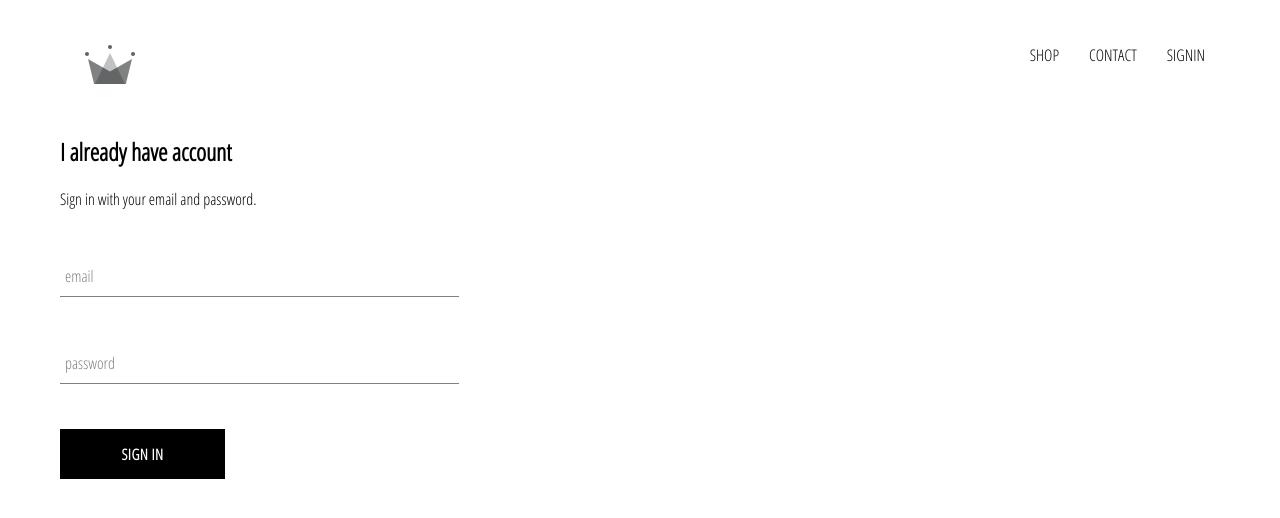
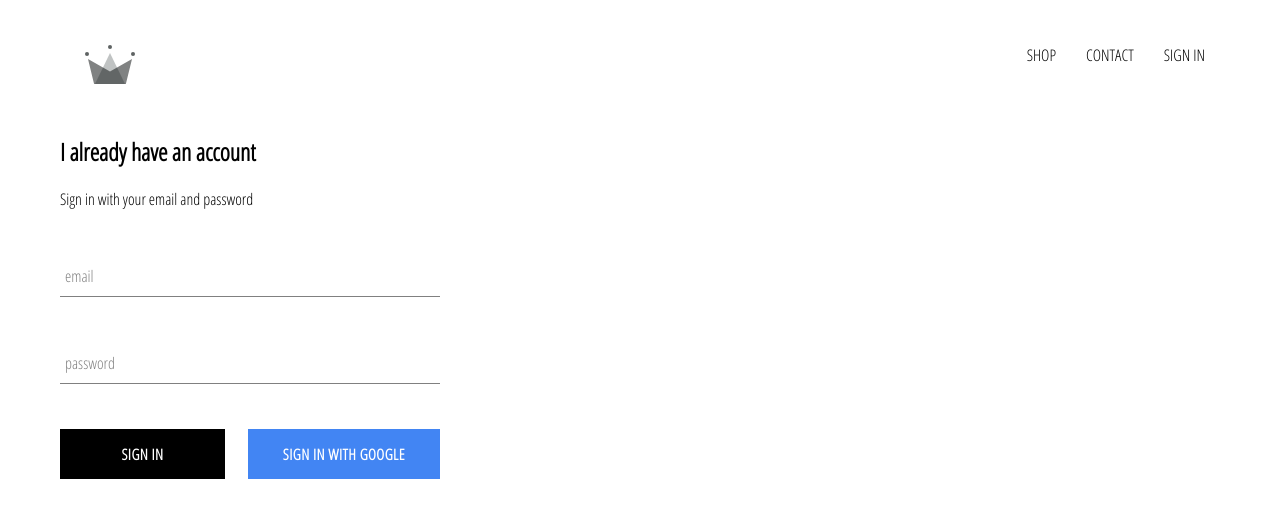
Before and after one commit to namnguyen08/peticVN, a React (Create React App) app: page /signin in a window 1280 px wide. Shown: the top 518 px of the page. Built offline with nearby package versions, Linux system fonts and the light colour scheme; no server answers.

Commit message:
integrated firebase into application, create sign in page

```diff
--- a/package.json
+++ b/package.json
@@ -6,6 +6,7 @@
     "@testing-library/jest-dom": "^4.2.4",
     "@testing-library/react": "^9.3.2",
     "@testing-library/user-event": "^7.1.2",
+    "firebase": "^7.14.6",
     "node-sass": "^4.14.1",
     "react": "^16.13.1",
     "react-dom": "^16.13.1",
--- a/src/App.css
+++ b/src/App.css
@@ -6,3 +6,7 @@
     text-decoration: none;
     color: black;
 }
+
+*{
+    box-sizing: border-box;
+}
--- a/src/App.js
+++ b/src/App.js
@@ -3,20 +3,42 @@
 import "./App.css";
 import { Switch, Route } from "react-router-dom";
 import ShopPage from "./pages/shop/shop.component";
-import Header from './components/header/header.component';
-import SignInAndSignUpPage from './pages/sign-in-and-sign-up/sign-in-and-sign-up.component';
+import Header from "./components/header/header.component";
+import SignInAndSignUpPage from "./pages/sign-in-and-sign-up/sign-in-and-sign-up.component";
+import { auth } from "./firebase/firebase.utils";
 
-function App() {
+class App extends React.Component {
+  constructor(){
+    super();
+    this.state = {
+      currentUser: null
+    }
+  }
+
+  unsubscribeFromAuth = null;
+
+  componentDidMount() {
+    this.unsubscribeFromAuth = auth.onAuthStateChanged (user =>{
+      this.setState({currentUser: user});
+    });
+  }
+
+  componentWillUnmount() {
+    this.unsubscribeFromAuth();
+  }
+
+  render() {
     return (
       <div>
-      <Header />
+        <Header currentUser={this.state.currentUser} />
         <Switch>
           <Route exact path="/" component={HomePage} />
           <Route path="/shop" component={ShopPage} />
           <Route path="/signin" component={SignInAndSignUpPage} />
         </Switch>
       </div>
-  );
+    )
+  }
 }
 
 export default App;
--- a/src/components/collection-item/collection-item.component.jsx
+++ b/src/components/collection-item/collection-item.component.jsx
@@ -1,6 +1,5 @@
 import React from "react";
 import "./collection-item.styles.scss";
-import CollectionPreview from "../collection-preview/collection-preview.component";
 
 const CollectionItem = ({id, name, price, imageUrl}) => (
   <div className='collection-item'>
--- a/src/components/custom-button/custom-button.component.jsx
+++ b/src/components/custom-button/custom-button.component.jsx
@@ -1,8 +1,11 @@
 import React from 'react';
 import'./custom-button.styles.scss';
 
-const CustomButton = ({children, ...otherProps}) => (
-    <button className='custom-button' {...otherProps}>
+const CustomButton = ({children, isGoogleSignIn, ...otherProps}) => (
+    <button
+    className={`${isGoogleSignIn ? 'google-sign-in': ''} custom-button`}
+    {...otherProps}
+    >
         {children}
     </button>
 )
--- a/src/components/custom-button/custom-button.styles.scss
+++ b/src/components/custom-button/custom-button.styles.scss
@@ -19,4 +19,14 @@
       color: black;
       border: 1px solid black;
     }
+
+    &.google-sign-in {
+      background-color: #4285f3;
+      color: white;
+
+      &:hover {
+        background-color: #357ae8;
+        border: none;
+      }
+    }
   }
--- a/src/components/header/header.component.jsx
+++ b/src/components/header/header.component.jsx
@@ -1,18 +1,35 @@
 import React from 'react';
+import { Link } from 'react-router-dom';
+
+import { auth } from '../../firebase/firebase.utils';
+
+import { ReactComponent as Logo } from '../../assets/crown.svg';
+
 import './header.styles.scss';
-import {Link} from 'react-router-dom';
-import { ReactComponent as Logo} from '../../assets/crown.svg'
 
-const Header = () => (
-    <div className='header'>
-        <Link className='logo-container' to="/">
-            <Logo className='logo' />
+const Header = ({ currentUser }) => (
+  <div className='header'>
+    <Link className='logo-container' to='/'>
+      <Logo className='logo' />
+    </Link>
+    <div className='options'>
+      <Link className='option' to='/shop'>
+        SHOP
+      </Link>
+      <Link className='option' to='/shop'>
+        CONTACT
+      </Link>
+      {currentUser ? (
+        <div className='option' onClick={() => auth.signOut()}>
+          SIGN OUT
+        </div>
+      ) : (
+        <Link className='option' to='/signin'>
+          SIGN IN
         </Link>
-        <div className="options">
-            <Link className='option' to='/shop'>SHOP</Link>
-            <Link className='option' to='/shop'>CONTACT</Link>
-            <Link className='option' to='/signin'>SIGNIN</Link>
-        </div>
+      )}
     </div>
-)
+  </div>
+);
+
 export default Header;
--- a/src/components/header/header.styles.scss
+++ b/src/components/header/header.styles.scss
@@ -20,6 +20,7 @@
 
       .option {
         padding: 10px 15px;
+        cursor: pointer;
       }
     }
   }
--- a/src/components/sign-in/sign-in.component.jsx
+++ b/src/components/sign-in/sign-in.component.jsx
@@ -1,50 +1,63 @@
-import React from "react";
-import "./sign-in.styles.scss";
-import FormInput from "../form-input/form-input.component";
-import CustomButton from "../custom-button/custom-button.component";
+import React from 'react';
+
+import FormInput from '../form-input/form-input.component';
+import CustomButton from '../custom-button/custom-button.component';
+
+import { signInWithGoogle } from '../../firebase/firebase.utils';
+
+import './sign-in.styles.scss';
 
 class SignIn extends React.Component {
   constructor(props) {
     super(props);
+
     this.state = {
-      email: "",
-      password: "",
+      email: '',
+      password: ''
     };
   }
-  handleSubmit = (event) => {
-    event.prevemtDefault();
-    this.setState({ email: "", password: "" });
+
+  handleSubmit = event => {
+    event.preventDefault();
+
+    this.setState({ email: '', password: '' });
   };
 
-  handChange = (event) => {
+  handleChange = event => {
     const { value, name } = event.target;
+
     this.setState({ [name]: value });
   };
 
   render() {
     return (
-      <div className="sign-in">
-        <h2>I already have account</h2>
-        <span>Sign in with your email and password.</span>
+      <div className='sign-in'>
+        <h2>I already have an account</h2>
+        <span>Sign in with your email and password</span>
 
         <form onSubmit={this.handleSubmit}>
           <FormInput
-            name="email"
-            type="email"
-            label="email"
-            handleChange={this.handChange}
+            name='email'
+            type='email'
+            handleChange={this.handleChange}
             value={this.state.email}
+            label='email'
             required
           />
           <FormInput
-            name="password"
-            type="password"
-            label="password"
+            name='password'
+            type='password'
             value={this.state.password}
-            handleChange={this.handChange}
+            handleChange={this.handleChange}
+            label='password'
             required
           />
-          <CustomButton type="submit" value="Send Request"> SIGN IN</CustomButton>
+          <div className='buttons'>
+            <CustomButton type='submit'> Sign in </CustomButton>
+            <CustomButton onClick={signInWithGoogle} isGoogleSignIn>
+              Sign in with Google
+            </CustomButton>
+          </div>
         </form>
       </div>
     );
--- a/src/components/sign-in/sign-in.styles.scss
+++ b/src/components/sign-in/sign-in.styles.scss
@@ -1,5 +1,5 @@
 .sign-in {
-    width: 30vw;
+    width: 380px;
     display: flex;
     flex-direction: column;
 
@@ -7,4 +7,8 @@
         margin: 10px;
     }
 
+    .buttons {
+        display: flex;
+        justify-content: space-between;
+    }
 }
--- /dev/null
+++ b/src/firebase/firebase.utils.js
@@ -0,0 +1,25 @@
+import firebase from "firebase/app";
+import "firebase/firestore";
+import "firebase/auth";
+
+const config = {
+  apiKey: "AIzaSyBvfzsbknZnKfaloZa6n0uUmLkzZqOXELk",
+  authDomain: "clothings-a876d.firebaseapp.com",
+  databaseURL: "https://clothings-a876d.firebaseio.com",
+  projectId: "clothings-a876d",
+  storageBucket: "clothings-a876d.appspot.com",
+  messagingSenderId: "248834885538",
+  appId: "1:248834885538:web:693b09de03bc3166a3d4fb",
+  measurementId: "G-SMYH14LQNF",
+};
+
+firebase.initializeApp(config);
+
+export const auth = firebase.auth();
+export const firestore = firebase.firestore();
+
+const provider = new firebase.auth.GoogleAuthProvider();
+provider.setCustomParameters({prompt: 'select_account'});
+export const signInWithGoogle = () => auth.signInWithPopup(provider);
+
+export default firebase;
```
Also changed, not shown: 1 other file (tests, documents, lock files or other folders). Lines whose indentation alone changed are shown as unchanged.
